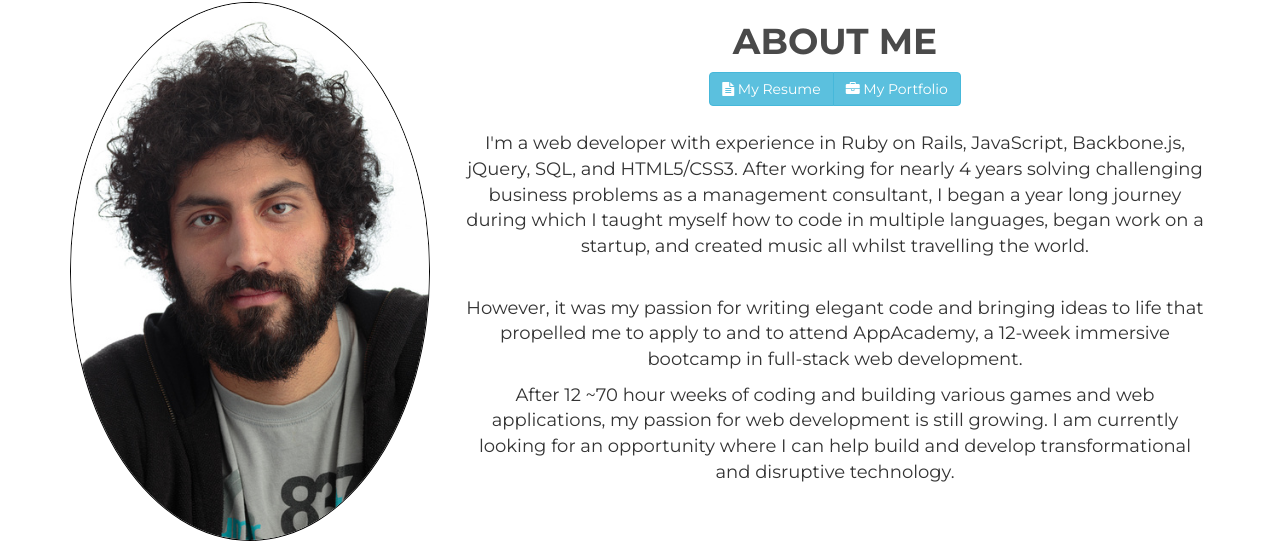
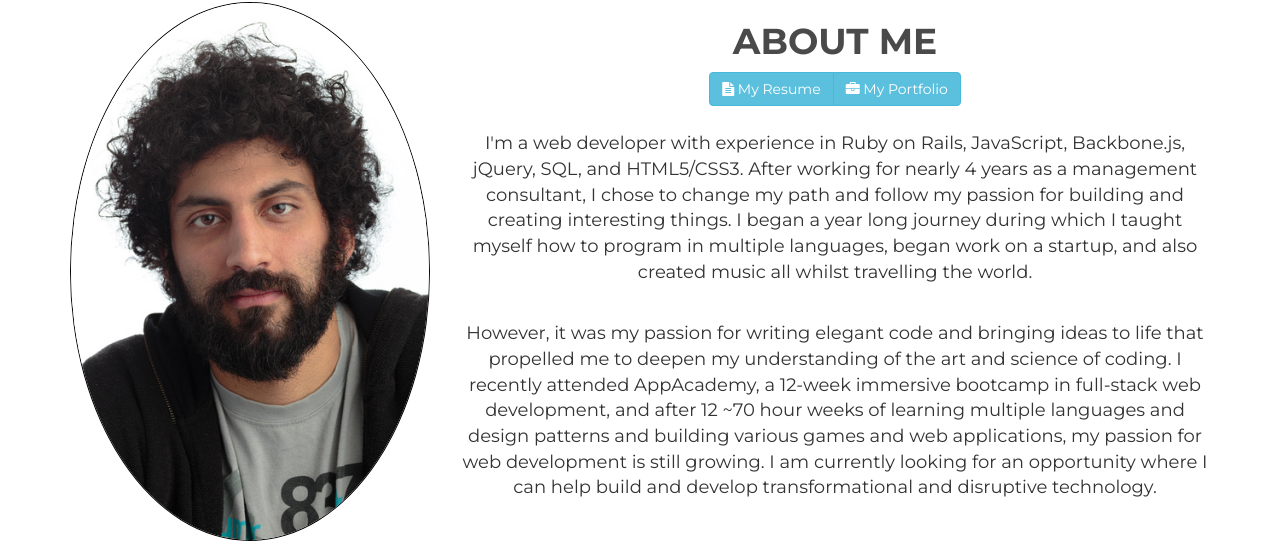
Before and after one commit to theCuriousJi/thecuriousgee.github.io, a plain HTML site: page index.html in a window 1280 px wide. Shown: the part 833-1380 px from the top of the page. Drawn offline with nearby package versions, Linux system fonts and the light colour scheme.

Commit message:
updated bio

```diff
--- a/index.html
+++ b/index.html
@@ -81,11 +81,13 @@
                     </div>
                     <div class="about-text">
                         <br>
-                        <p class="bio">I'm a web developer with experience in Ruby on Rails, JavaScript, Backbone.js, jQuery, SQL, and HTML5/CSS3.  After working for nearly 4 years solving challenging business problems as a management consultant, I began a year long journey during which I taught myself how to code in multiple languages, began work on a startup, and created music all whilst travelling the world.</p>
+                        <p class="bio">I'm a web developer with experience in Ruby on Rails, JavaScript, Backbone.js, jQuery, SQL, and HTML5/CSS3.
+                          After working for nearly 4 years as a management consultant, I chose to change my path and follow my passion for building and creating interesting things.
+                          I began a year long journey during which I taught myself how to program in multiple languages, began work on a startup, and also created music all whilst travelling the world.</p>
                         <br>
 
-                        <p class="bio"> However, it was my passion for writing elegant code and bringing ideas to life that propelled me to apply to and to attend AppAcademy, a 12-week immersive bootcamp in full-stack web development.</p>
-                        <p class="bio"> After 12 ~70 hour weeks of coding and building various games and web applications, my passion for web development is still growing.  I am currently looking for an opportunity where I can help build and develop transformational and disruptive technology.</p>
+                        <p class="bio"> However, it was my passion for writing elegant code and bringing ideas to life that propelled me to deepen my understanding of the art and science of coding.  I recently attended AppAcademy, a 12-week immersive bootcamp in full-stack web development,
+                         and after 12 ~70 hour weeks of learning multiple languages and design patterns and building various games and web applications, my passion for web development is still growing.  I am currently looking for an opportunity where I can help build and develop transformational and disruptive technology.</p>
                     </div>
 
                 </div>
```
